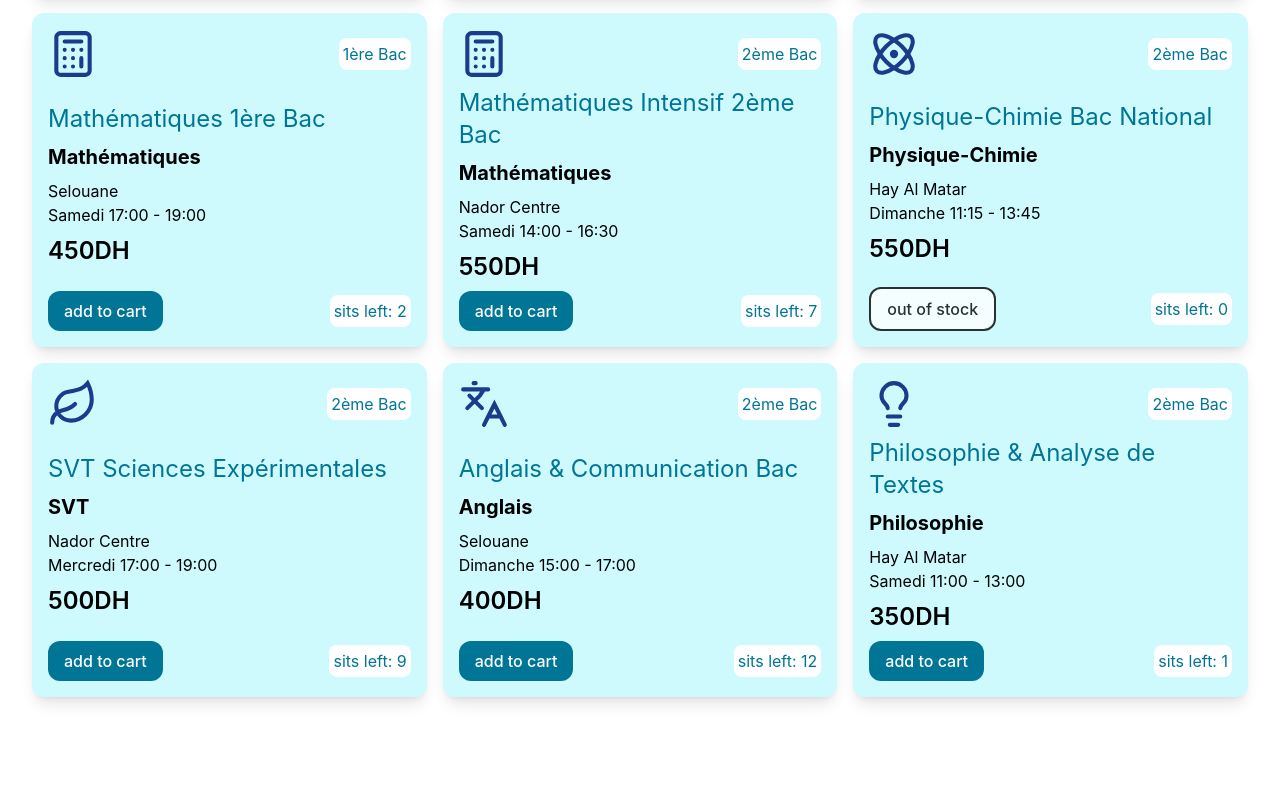
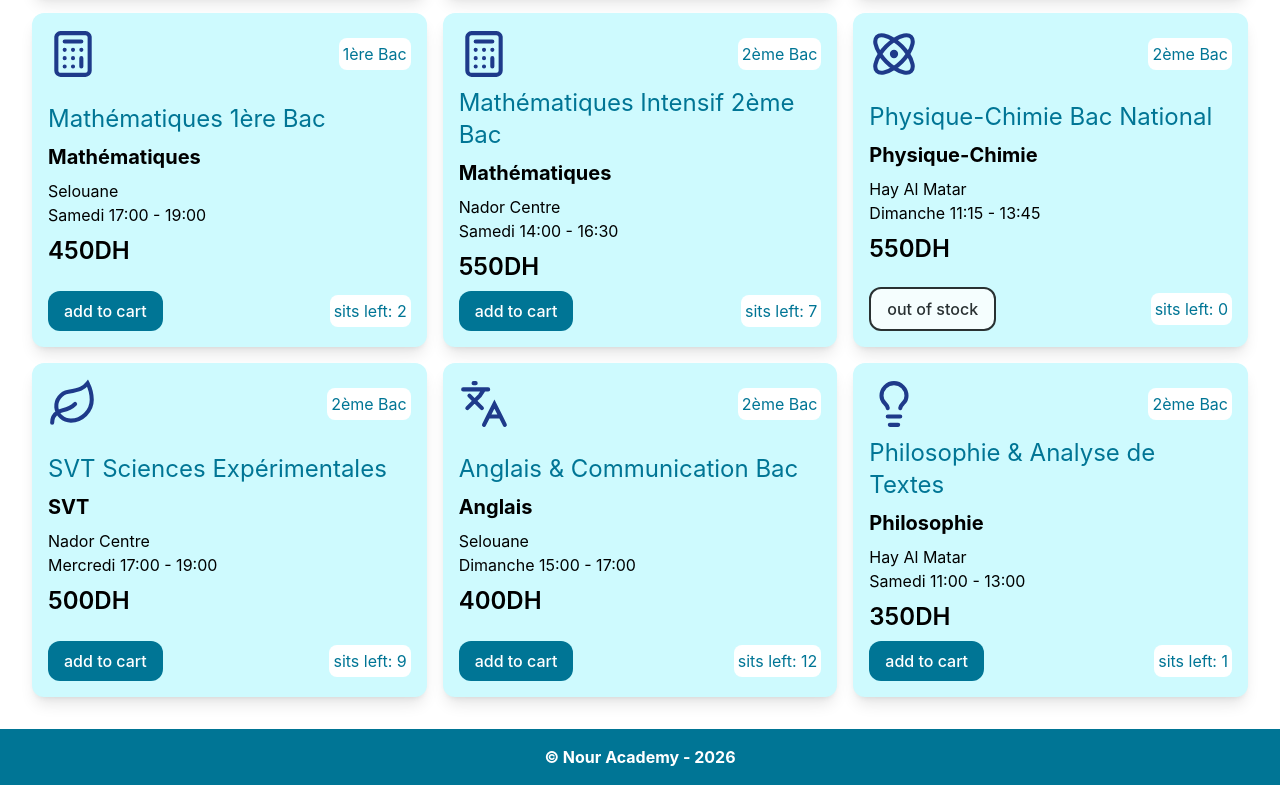
Before and after one commit to zakariabensaid-360/Nour-Academy, a website built with Vite: page index.html in a window 1280 px wide. Shown: the part 981-1766 px from the top of the page. Before the commit the page ends 1710 px from the top, so only its background shows below. Built offline with nearby package versions, Linux system fonts and the light colour scheme.

Commit message:
added a footer for process.html and index.html

```diff
--- a/index.html
+++ b/index.html
@@ -97,7 +97,9 @@
 
 
 
-    <footer class="bg-cyan-700"></footer>
+    <footer class="bg-cyan-700 text-white text-center font-bold p-4">
+      © Nour Academy - 2026
+    </footer>
     <script  src="./main.js"></script>
   </body>
 </html>
--- a/process.html
+++ b/process.html
@@ -258,6 +258,7 @@
           </label>
           <input
             type="email"
+            required
             id="parent_email"
             name="parent_email"
             placeholder="samira.elamrani@gmail.com"
@@ -273,8 +274,9 @@
   </form>
 </div>
 
-
-    <footer class="bg-cyan-700"></footer>
+    <footer class="bg-cyan-700 text-white text-center font-bold p-4">
+      © Nour Academy - 2026
+    </footer>
     <script  src="./process.js"></script>
   </body>
 </html>
--- a/process.js
+++ b/process.js
@@ -1,5 +1,6 @@
 const phoneInput = document.getElementById('phone');
 let subbtn = document.getElementById("sub")
+ subbtn.disabled = true;
 phoneInput.addEventListener('blur', function() {
 
     const phonePattern = /^\+?[0-9]{8,15}$/;
```
